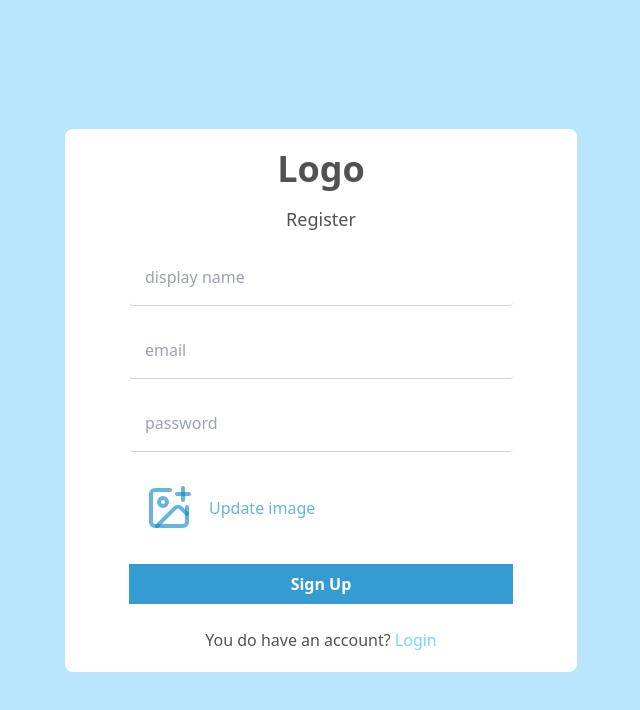
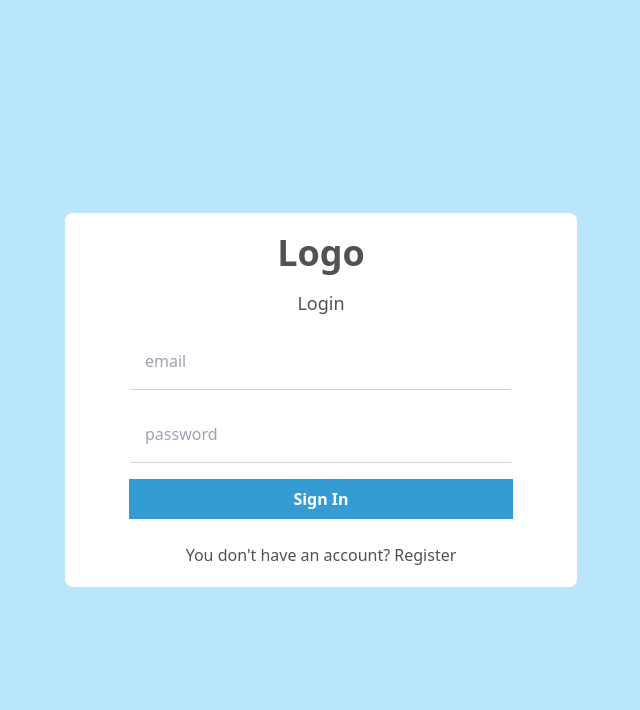
Before and after one commit to Jeycon585YT/Surise-Chat, a React (Vite) app: page /login in a window 1280 px wide. Shown: the top 710 px of the page, without its empty margins (319-959 px from the left). Built offline with nearby package versions, Linux system fonts and the light colour scheme; no server answers.

Commit message:
Change the App component to use Outlet instead of rendering the Register and Home components directly.

```diff
--- a/src/App.jsx
+++ b/src/App.jsx
@@ -1,13 +1,11 @@
-import Home from "./pages/Home";
-import Register from "./pages/Register";
 import { Toaster } from "react-hot-toast";
+import { Outlet } from "react-router-dom";
 
 const App = () => {
   return (
     <>
       <Toaster />
-      <Register />
-      {/* <Home /> */}
+      <Outlet />
     </>
   );
 };
```
